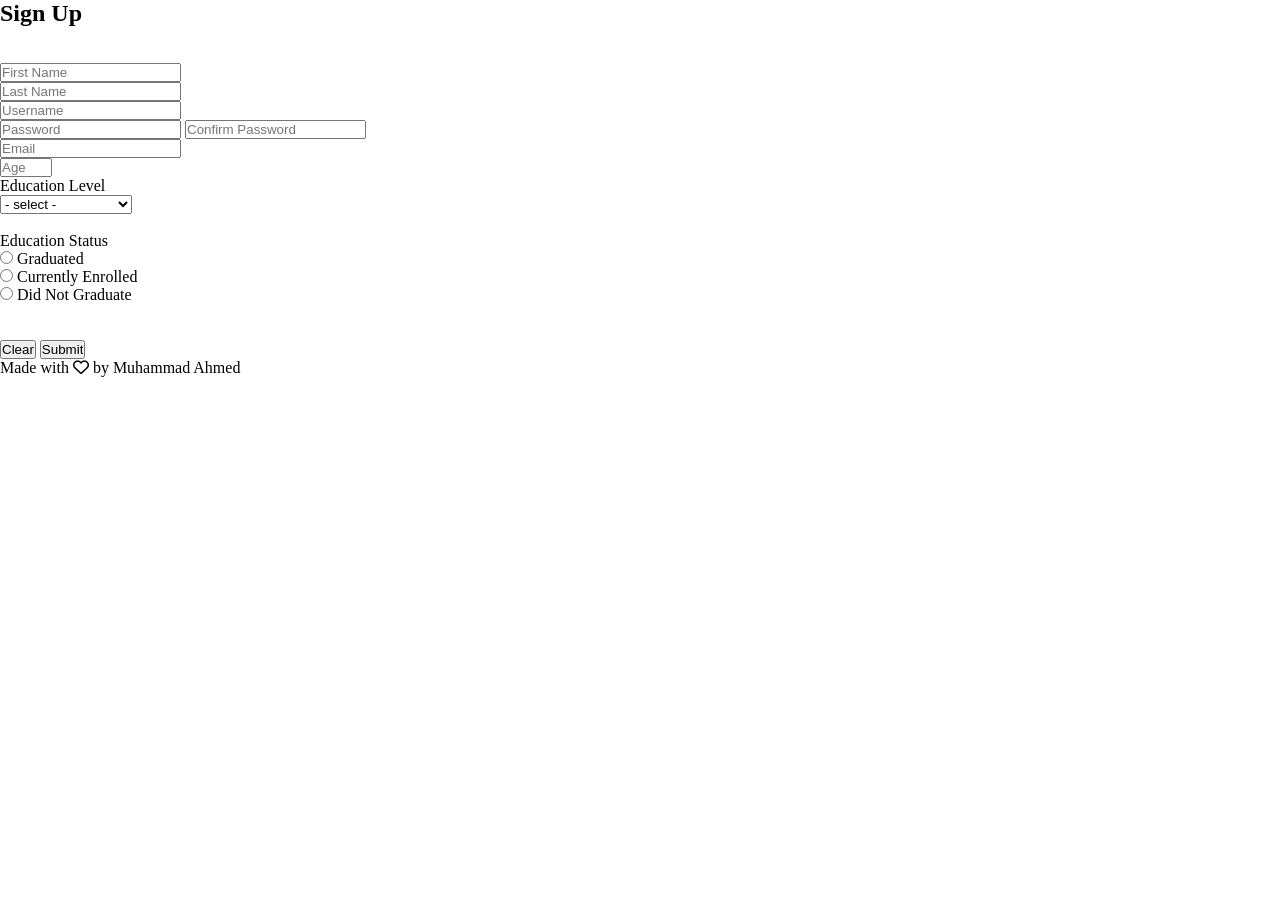
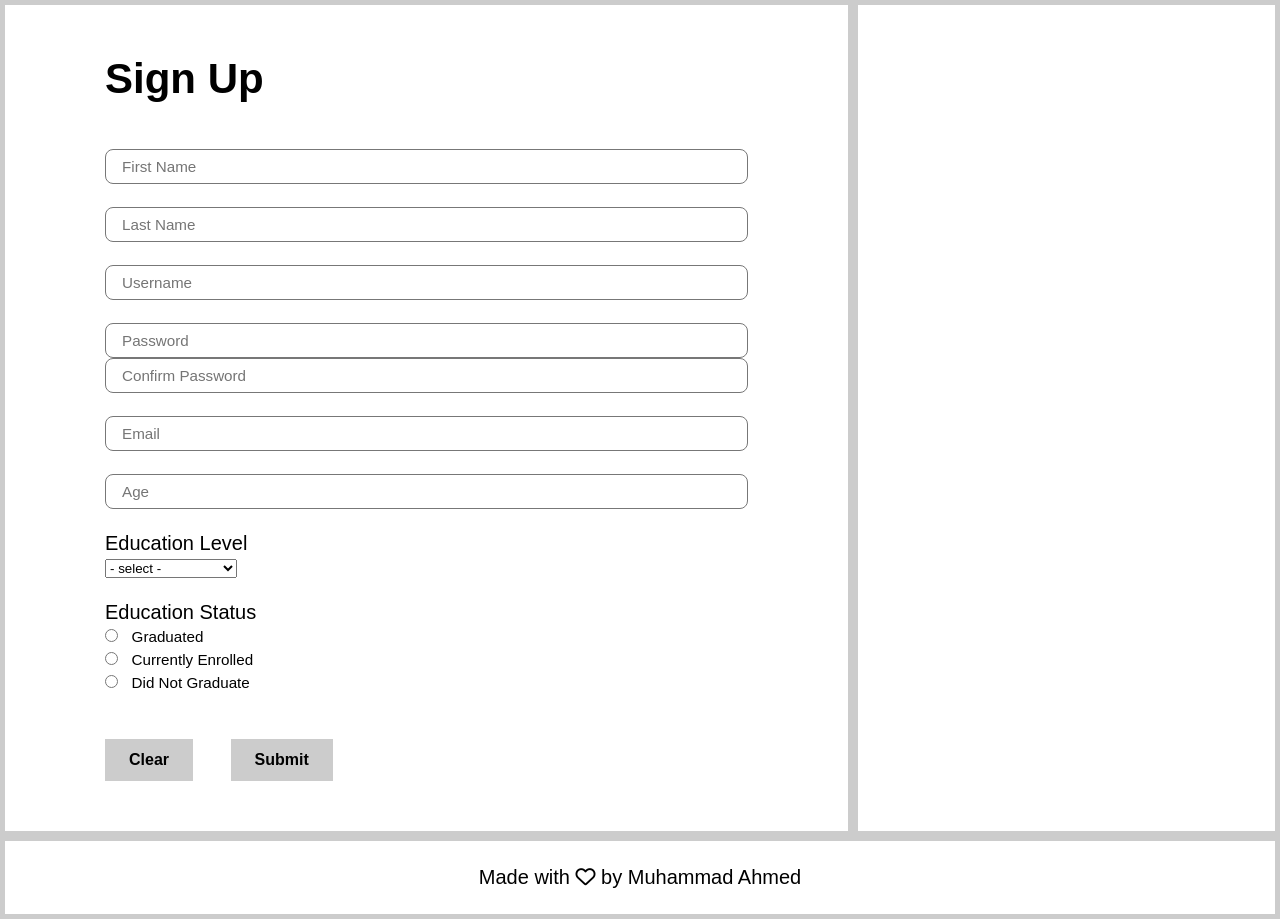
Before and after one commit to 4zad/form-validation, a plain HTML site: page index.html in a window 1280 px wide. Before the commit the page ends 800 px from the top, so only its background shows below. Drawn offline with Linux system fonts and the light colour scheme.

Commit message:
Styled Form, Error Panel, and Footer
The form itself, the error panel, and the footer have all been styled to the minimum requirements of the web application. The html elements have also been given better id and class names respectively. This has increased readability and yields greater semantics.

Signed-off-by: Muhammad Ahmed <moahzed@gmail.com>

```diff
--- a/css/style.css
+++ b/css/style.css
@@ -6,7 +6,6 @@
     =================================================
 */
 
-
 /* CSS RESET */
 *
 {
@@ -14,3 +13,108 @@
     padding: 0;
     box-sizing: border-box;
 }
+
+/* MAIN - FORM SECTION */
+#main
+{
+    display: grid;
+    grid-template-columns: 2fr 1fr;
+}
+
+#main > div
+{
+    border: 5px solid #ccc;
+    height: 100%;
+}
+
+#form-title
+{
+    font-family: 'work-sans', sans-serif;
+    font-weight: 600;
+    font-size: 1.75rem;
+}
+
+#form
+{
+    padding: 50px 100px;
+    text-align: left;
+    font-family: 'work-sans', sans-serif;
+    font-weight: 300;
+    font-size: 1.25rem;
+    color: #000;
+}
+
+#education-level option, #radio label
+{
+    font-size: 0.95rem;
+    padding: 8px;
+}
+
+#form-input > input
+{
+    padding: 8px 16px;
+    border-radius: 8px;
+    width: 100%;
+    display: block;
+    margin: 0 auto;
+    border: 1px solid #777;
+    font-family: 'work-sans', sans-serif;
+    font-weight: 500;
+    font-size: 0.95rem;
+}
+
+#form-buttons > input
+{
+    margin-right: 32px;
+}
+
+#form-buttons > input
+{
+    display: inline-block;
+    background-color: #cccccc;
+    border: none;
+    color: #000;
+    padding: 12px 24px;
+    text-decoration: none;
+    font-family: 'work-sans', sans-serif;
+    font-weight: 600;
+    font-size: 1rem;
+    transition: 0.3s;
+}
+
+/* MAIN - ERROR PANEL */
+#panel
+{
+    padding: 50px 25px;
+    text-align: left;
+    font-family: 'Courier New', Courier, monospace;
+    font-weight: 400;
+    font-size: 0.95rem;
+    color: #ff0000;
+}
+
+#panel > p
+{
+    padding-bottom: 12px;
+}
+
+/* FOOTER */
+#footer
+{
+    padding: 25px 100px;
+    border: 5px solid #ccc;
+    text-align: center;
+    font-family: 'work-sans', sans-serif;
+    font-weight: 300;
+    font-size: 1.25rem;
+    color: #000;
+}
+
+
+@media (max-width: 768px)
+{
+    #main
+    {
+        grid-template-columns: 1fr;
+    }
+}
--- a/index.html
+++ b/index.html
@@ -22,7 +22,6 @@
         <link
             href="https://fonts.googleapis.com/css2?family=Work+Sans:ital,wght@0,200;0,300;0,400;0,500;0,800;0,600;1,200;1,300;1,400&display=swap"
             rel="stylesheet">
-        <link href="https://fonts.googleapis.com/css2?family=Noto+Sans:wght@400;600&display=swap" rel="stylesheet">
 
         <!--==================== Font Awesome Icons ====================-->
         <script src="https://kit.fontawesome.com/c83643b17c.js" crossorigin="anonymous"></script>
@@ -37,8 +36,8 @@
     </head>
 
     <body>
-        <main id="form">
-            <div id="body">
+        <main id="main">
+            <div id="form">
                 <form action="https://httpbin.org/post" method="post" id="form-input" onsubmit="return validate(this)">
                     <div id="form-title">
                         <h2>Sign Up</h2>
@@ -98,8 +97,8 @@
             </div>
         </main>
 
-        <footer class="footer">
-            <div class="footer_socials">
+        <footer id="footer">
+            <div>
                 <p>Made with <i class="far fa-heart"></i> by Muhammad Ahmed</p>
             </div>
         </footer>
```
